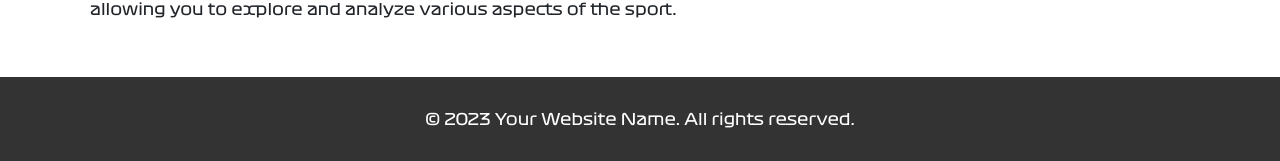
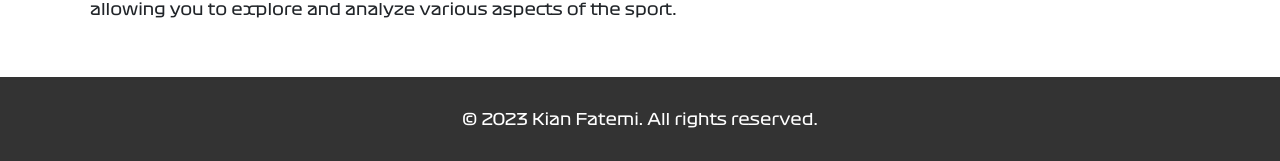
Before and after one commit to KianFatemi/Formula1-Data-Website, a Django app: page /home/ in a window 1280 px wide; the page is wider, and only the part inside the window is pictured. Shown: the part 981-1142 px from the top of that part. Run offline with Django 4.2, Linux system fonts and the light colour scheme.

Commit message:
Update layout.html

```diff
--- a/data/templates/layout.html
+++ b/data/templates/layout.html
@@ -150,7 +150,7 @@
     </main>
     <footer>
         <div class="container">
-            &copy; 2023 Your Website Name. All rights reserved.
+            &copy; 2023 Kian Fatemi. All rights reserved.
         </div>
     </footer>
 </body>
```
